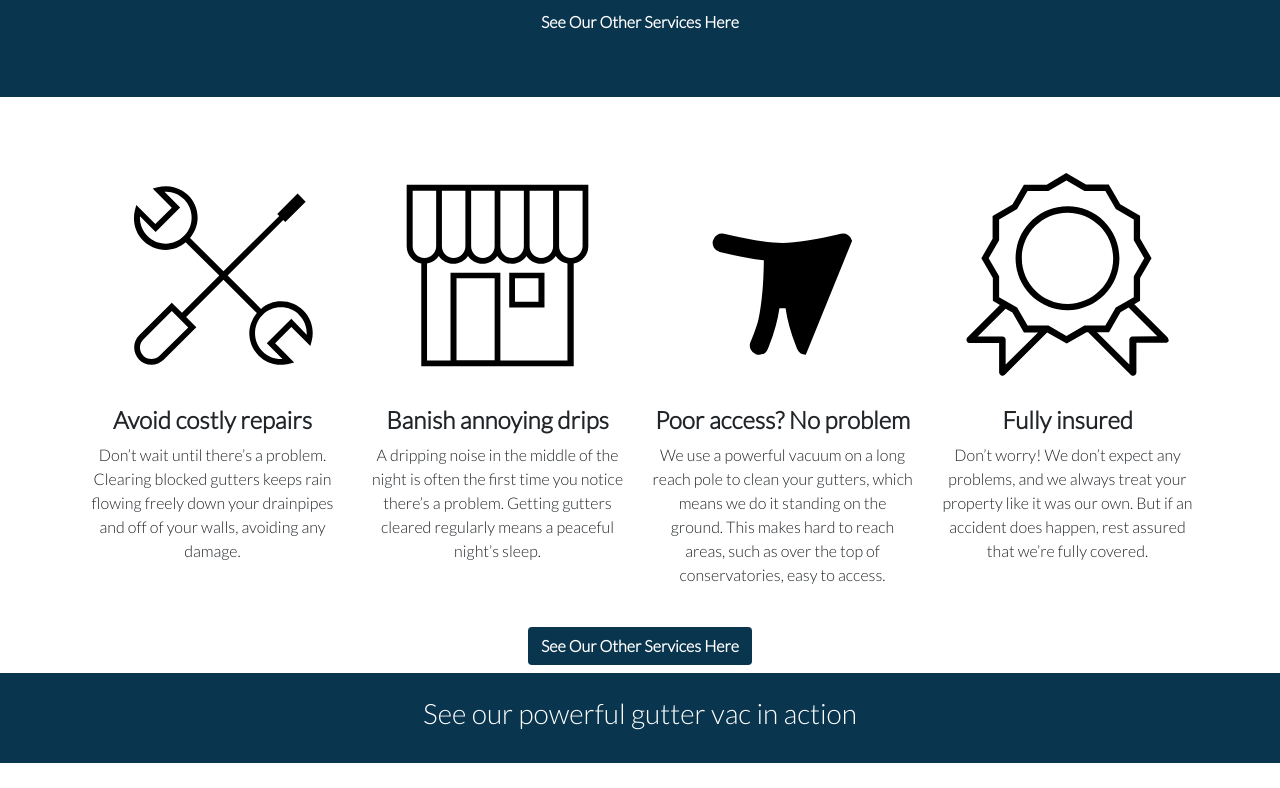
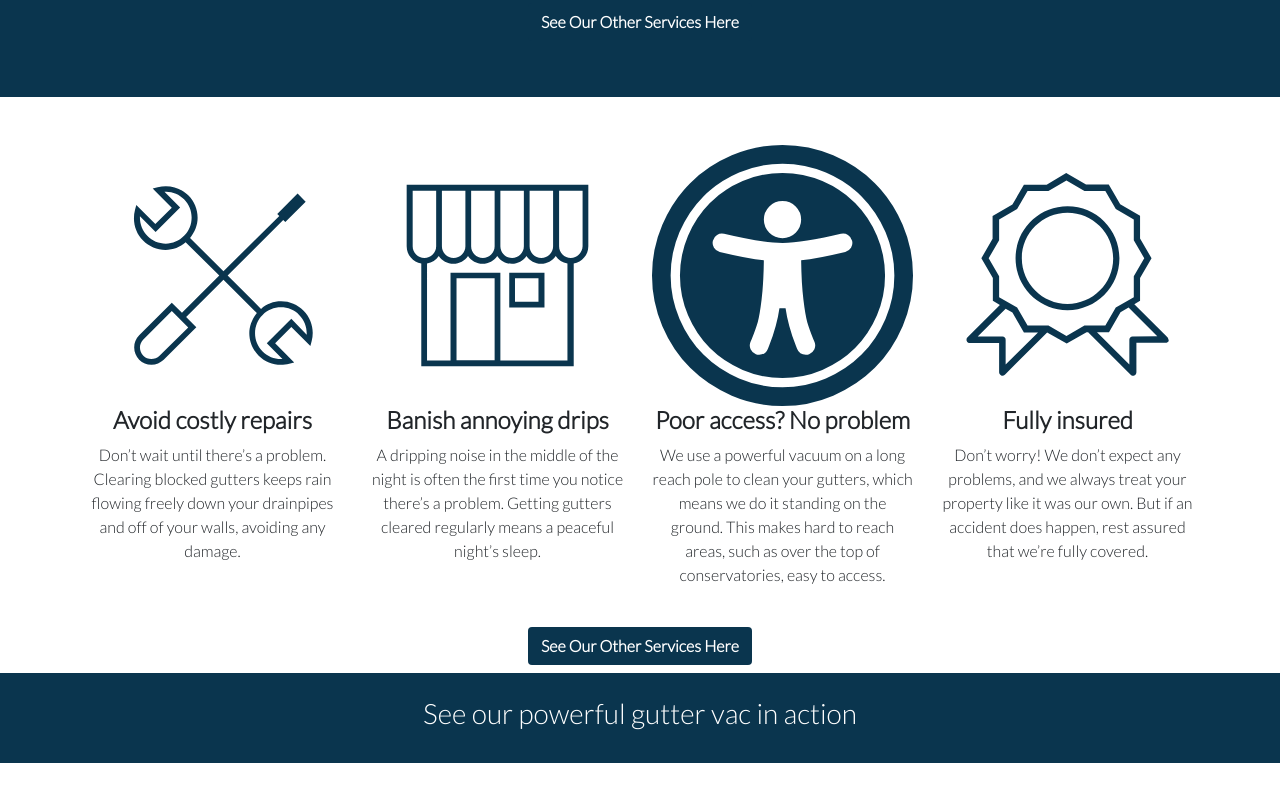
Before and after one commit to ashur-k/Gutter-Cleaning-Service, a plain HTML site: page index.html in a window 1280 px wide. Shown: the part 2351-3139 px from the top of the page. Drawn offline with nearby package versions, Linux system fonts and the light colour scheme; grey boxes are pictures that could not be loaded.

Commit message:
Changed SVG color

```diff
--- a/index.html
+++ b/index.html
@@ -341,7 +341,8 @@
             <div class="container" >
                 <div class="row mt-5">
                     <div class="col-sm-3 text-center">
-                        <svg xmlns="http://www.w3.org/2000/svg" viewBox="0 0 100 100" id="1382144010" class="svg u_1382144010" data-icon-name="li_tools"> <path d="M84.9,63.5c-2.3-2.3-5.3-3.6-8.6-3.6c-2.9,0-5.6,1-7.7,2.9L55.8,50l21.3-21.3l0.8,0.8l7.8-7.8l-3.1-3.1l-7.8,7.8l0.8,0.8
+                        <svg xmlns="http://www.w3.org/2000/svg" viewBox="0 0 100 100" id="1382144010" class="svg u_1382144010" data-icon-name="li_tools">
+                            <path fill="#0a354e" d="M84.9,63.5c-2.3-2.3-5.3-3.6-8.6-3.6c-2.9,0-5.6,1-7.7,2.9L55.8,50l21.3-21.3l0.8,0.8l7.8-7.8l-3.1-3.1l-7.8,7.8l0.8,0.8
                             L54.2,48.4L41.4,35.6c1.8-2.2,2.9-4.9,2.9-7.7c0-3.2-1.3-6.3-3.6-8.6c-3-3-7.5-4.2-11.7-3.1l-1.9,0.5l7.3,7.3l-6.3,6.3l-7.3-7.3
                             l-0.5,1.9c-1.1,4.2,0.1,8.7,3.1,11.7c2.3,2.3,5.3,3.6,8.6,3.6l0,0c2.9,0,5.6-1,7.7-2.9L52.6,50L38.3,64.3l-3.9-3.9L21.9,72.9
                             c-1.3,1.3-1.9,2.9-1.9,4.7c0,1.8,0.7,3.4,1.9,4.7c1.3,1.3,2.9,1.9,4.7,1.9c1.8,0,3.4-0.7,4.7-1.9l12.5-12.5l-3.9-3.9l14.3-14.3
@@ -362,8 +363,10 @@
                         </p>
                     </div>
                     <div class="col-sm-3 text-center">
-                        <svg xmlns="http://www.w3.org/2000/svg" viewBox="0 0 100 100" id="1167332774" class="svg u_1167332774" data-icon-name="li-shop_front"> <g id="1784546124"> <path d="M54.5,62.3H68V48.9H54.5V62.3z M56.7,51.1h9v9h-9V51.1z" id="1958314030"></path>
-                            <path d="M15.2,15.2v23.6c0,3.3,2.4,6.1,5.6,6.6v39.4h58.4V45.4c3.2-0.5,5.6-3.3,5.6-6.6V15.2H15.2z M28.7,17.5h9v21.3
+                        <svg xmlns="http://www.w3.org/2000/svg" viewBox="0 0 100 100" id="1167332774" class="svg u_1167332774" data-icon-name="li-shop_front"> <g id="1784546124">
+                            <!-- I am adding theme color to fill = to change color of svg same as website theme color-->
+                            <path fill="#0a354e" d="M54.5,62.3H68V48.9H54.5V62.3z M56.7,51.1h9v9h-9V51.1z" id="1958314030"></path>
+                            <path fill="#0a354e" d="M15.2,15.2v23.6c0,3.3,2.4,6.1,5.6,6.6v39.4h58.4V45.4c3.2-0.5,5.6-3.3,5.6-6.6V15.2H15.2z M28.7,17.5h9v21.3
                                     c0,2.5-2,4.5-4.5,4.5c-2.5,0-4.5-2-4.5-4.5V17.5z M39.9,17.5h9v21.3c0,2.5-2,4.5-4.5,4.5c-2.5,0-4.5-2-4.5-4.5V17.5z M51.1,17.5h9
                                     v21.3c0,2.5-2,4.5-4.5,4.5c-2.5,0-4.5-2-4.5-4.5V17.5z M62.3,17.5h9v21.3c0,2.5-2,4.5-4.5,4.5c-2.5,0-4.5-2-4.5-4.5V17.5z
                                     M17.5,38.8V17.5h9v21.3c0,2.5-2,4.5-4.5,4.5C19.5,43.3,17.5,41.3,17.5,38.8z M48.9,82.5H34.3V51.1h14.6V82.5z M51.1,82.5V48.9H32
@@ -381,17 +384,18 @@
                         </p>
                     </div>
                     <div class="col-sm-3 text-center">
-                        <svg xmlns="http://www.w3.org/2000/svg" viewBox="0 0 1792 1792" id="1899549766" class="svg u_1899549766" data-icon-name="fa-universal-access">
-                            <path fill="inherit" d="M1374 657q-6-26-28.5-39.5t-48.5-7.5q-261 62-401 62t-401-62q-26-6-48.5 7.5t-28.5 39.5 7.5 48.5 39.5 28.5q194 46 303
-                            58-2 158-15.5 269t-26.5 155.5-41 115.5l-9 21q-10 25 1 49t36 34q9 4 23 4 44 0 60-41l8-20q54-139 71-259h42q17 120 71 259l8 20q16 41 60 41 14 0 23-
-                            4 25-10 36-34t1-49l-9-21q-28-71-41-115.5t-26.5-155.5-15.5-269q109-12 303-58 26-6 39.5-28.5t7.5-48.5zM1024 512q0-53-37.5-90.5t-90.5-37.5-90.5 37.5-37.5
-                            90.5 37.5 90.5 90.5 37.5 90.5-37.5 37.5-90.5zM1600 896q0 143-55.5 273.5t-150 225-225 150-273.5 55.5-273.5-55.5-225-150-150-225-55.5-273.5 55.5-273.5
-                             150-225 225-150 273.5-55.5 273.5 55.5 225 150 150 225 55.5 273.5zM896 128q-156 0-298 61t-245 164-164 245-61 298 61 298 164 245 245 164 298 61 298-61
-                             245-164 164-245 61-298-61-298-164-245-245-164-298-61zM1792 896q0 182-71 348t-191 286-286 191-348 71-348-71-286-191-191-286-71-348 71-348 191-286 286-191
-                             348-71 348 71 286 191 191 286 71 348z" id="1115146879">
-                            </path>
+                        <svg xmlns="http://www.w3.org/2000/svg" viewBox="0 0 1792 1792" id="1899549766" class="svg u_1899549766" data-icon-name="fa-universal-access" >
+                            <path fill="#0a354e" d="M1374 657q-6-26-28.5-39.5t-48.5-7.5q-261
+                            62-401 62t-401-62q-26-6-48.5 7.5t-28.5 39.5 7.5 48.5 39.5 28.5q194 46 303
+                            58-2 158-15.5 269t-26.5 155.5-41 115.5l-9 21q-10 25 1 49t36 34q9 4 23 4 44 0 60-41l8-20q54-139
+                            71-259h42q17 120 71 259l8 20q16 41 60 41 14 0 23-4 25-10 36-34t1-49l-9-21q-28-71-41-115.5t-26.5-155.5-15.5-269q109-12
+                            303-58 26-6 39.5-28.5t7.5-48.5zM1024 512q0-53-37.5-90.5t-90.5-37.5-90.5 37.5-37.5 90.5 37.5 90.5 90.5 37.5 90.5-37.5
+                            37.5-90.5zM1600 896q0 143-55.5 273.5t-150 225-225 150-273.5 55.5-273.5-55.5-225-150-150-225-55.5-273.5 55.5-273.5 150-225
+                            225-150 273.5-55.5 273.5 55.5 225 150 150 225 55.5 273.5zM896 128q-156 0-298 61t-245 164-164 245-61 298 61 298 164 245 245
+                            164 298 61 298-61 245-164 164-245 61-298-61-298-164-245-245-164-298-61zM1792 896q0 182-71 348t-191 286-286 191-348
+                            71-348-71-286-191-191-286-71-348 71-348 191-286 286-191 348-71 348 71 286 191 191 286 71 348z" id="1115146879">
 
-                        </svg>
+                            </path> </svg>
                          <h4>
                             <strong>Poor access? No problem</strong>
                         </h4>
@@ -402,9 +406,10 @@
                         </p>
                     </div>
                     <div class="col-sm-3 text-center">
-                        <svg xmlns="http://www.w3.org/2000/svg" viewBox="0 0 100 100" id="1841606607" class="svg u_1841606607" data-icon-name="li_award"> <g id="1255993543"> <path d="M50,23.5c-11,0-19.9,8.9-19.9,19.9S39,63.3,50,63.3s19.9-8.9,19.9-19.9S61,23.5,50,23.5z M50,60.9
+                        <svg xmlns="http://www.w3.org/2000/svg" viewBox="0 0 100 100" id="1841606607" class="svg u_1841606607" data-icon-name="li_award"> <g id="1255993543">
+                            <path fill="#0a354e" d="M50,23.5c-11,0-19.9,8.9-19.9,19.9S39,63.3,50,63.3s19.9-8.9,19.9-19.9S61,23.5,50,23.5z M50,60.9
                             c-9.6,0-17.5-7.8-17.5-17.5C32.5,33.8,40.4,26,50,26s17.5,7.8,17.5,17.5C67.5,53.1,59.6,60.9,50,60.9z" id="1981462635"></path>
-                            <path d="M88.3,73.7L75.6,61l2.2-1.3V51l4.4-7.6l-4.4-7.6v-8.7l-7.6-4.4l-4.4-7.6h-8.7l-7.6-4.4L42,15.2h-8.7l-4.4,7.6l-7.6,4.4v8.7
+                            <path fill="#0a354e" d="M88.3,73.7L75.6,61l2.2-1.3V51l4.4-7.6l-4.4-7.6v-8.7l-7.6-4.4l-4.4-7.6h-8.7l-7.6-4.4L42,15.2h-8.7l-4.4,7.6l-7.6,4.4v8.7
                                     L17,43.4l4.4,7.6v8.7l2.7,1.6L11.7,73.7c-0.4,0.4-0.5,0.9-0.3,1.4s0.6,0.8,1.2,0.8h11.2v11.2c0,0.5,0.3,1,0.8,1.2
                                     c0.2,0.1,0.3,0.1,0.5,0.1c0.3,0,0.6-0.1,0.9-0.4l16.2-16.2l7.5,4.3l7.6-4.4h0.6L74.2,88c0.2,0.2,0.6,0.4,0.9,0.4
                                     c0.2,0,0.3,0,0.5-0.1c0.5-0.2,0.8-0.6,0.8-1.2V75.8h11.2c0.5,0,1-0.3,1.2-0.8C88.7,74.6,88.6,74.1,88.3,73.7z M25.1,73.4h-9.5
@@ -503,14 +508,15 @@
                 </div>
             </div>
             <div class="container">
-                <div class="row mx-auto" style="color: black;">
-                   <div class="col-sm-6">
-                       <p class="lead">
+                <div class="row" style="color: black;">
+                    <!--I am m-auto class here to make context vertically center-->
+                   <div class="col-sm-6 m-auto ">
+                       <p class="lead text-center mx-5">
                            If you would like a quote, please contact us by filling out
                            the form below and we'll get in touch with you shortly.
                            Alternatively, you can give us a call on 07751732228 – we hope to see you soon!
                        </p>
-                       <p class="lead">PLEASE CHECK YOUR SPAM FOLDER IF YOU GET NOTHING IN YOUR  EMAIL INBOX</p>
+                       <p class="lead text-center mx-5"><strong class="" style="font-weight: 900;">PLEASE CHECK YOUR SPAM FOLDER IF YOU GET NOTHING IN YOUR  EMAIL INBOX</strong> </p>
                    </div>
                    <div class="col-sm-6">
                        <form action="">
@@ -559,7 +565,7 @@
                                 <textarea class="form-control" id="exampleFormControlTextarea1" rows="3"></textarea>
                             </div>
                             <div class="mb-3">
-                                <button class="btn primary-background-color text-white btn-lg">Send Message</button>
+                                <button class="btn primary-background-color text-white btn-lg w-100">Send Message</button>
                             </div>
                        </form>
                    </div>
```
